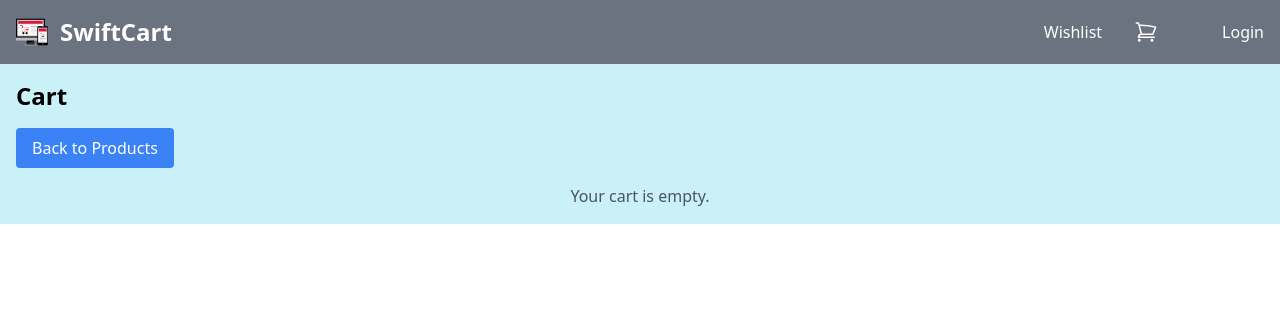
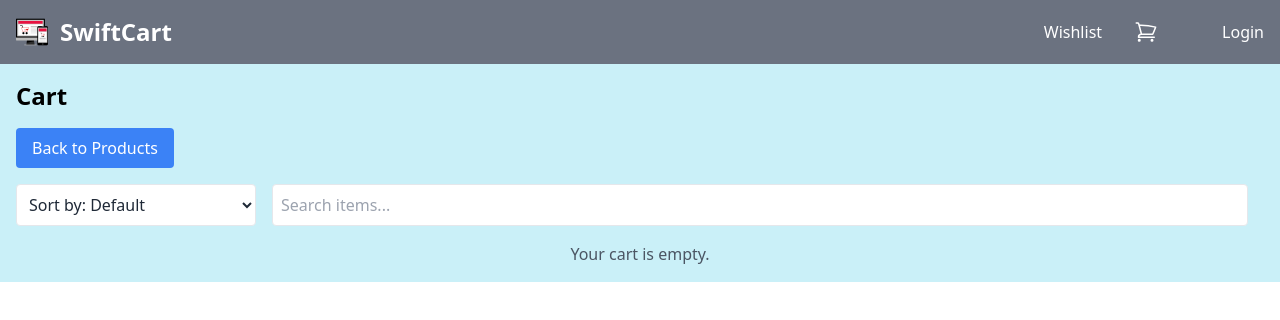
Before and after one commit to LebogangMputle/Module_4_LEBMPU495_JSE2407_GroupA_Lebogang-Mputle_JSF03, a Vue app in the folder Module_4_LEBMPU495_JSE2407_GroupA_Lebogang-Mputle_JSF03/: page /cart in a window 1280 px wide. Shown: the top 320 px of the page. Built offline with nearby package versions, Linux system fonts and the light colour scheme.

Commit message:
"Added sorting and filtering controls to Cart and Wishlist views"

```diff
--- a/Module_4_LEBMPU495_JSE2407_GroupA_Lebogang-Mputle_JSF03/src/views/Cart.vue
+++ b/Module_4_LEBMPU495_JSE2407_GroupA_Lebogang-Mputle_JSF03/src/views/Cart.vue
@@ -2,9 +2,24 @@
   <div class="p-4 bg-[#caf0f8]">
     <h1 class="text-2xl font-semibold mb-4">Cart</h1>
     <button @click="$router.push('/')" class="bg-blue-500 text-white px-4 py-2 rounded hover:bg-blue-600 transition mb-4">Back to Products</button>
-    <div v-if="cart.length === 0" class="text-center text-gray-600">Your cart is empty.</div>
+
+    <!-- Sorting and Filtering Controls -->
+    <div class="flex items-center justify-between mb-4">
+      <div>
+        <select class="p-2 border rounded bg-white text-gray-800" v-model="sortOrder" @change="sortItems">
+          <option value="default">Sort by: Default</option>
+          <option value="price-asc">Sort by: Price - Low to High</option>
+          <option value="price-desc">Sort by: Price - High to Low</option>
+        </select>
+      </div>
+      <div class="flex-1 mx-4">
+        <input type="text" placeholder="Search items..." class="w-full p-2 border rounded bg-white text-gray-800" v-model="searchQuery" @input="filterItems" />
+      </div>
+    </div>
+
+    <div v-if="filteredCart.length === 0" class="text-center text-gray-600">Your cart is empty.</div>
     <div v-else class="grid grid-cols-1 sm:grid-cols-2 md:grid-cols-3 lg:grid-cols-4 gap-6">
-      <div v-for="product in cart" :key="product.id" class="product-card border shadow p-4 bg-white">
+      <div v-for="product in filteredCart" :key="product.id" class="product-card border shadow p-4 bg-white">
         <img :src="product.image" :alt="product.title" class="h-40 w-full object-contain mb-4" />
         <h2 class="text-lg font-semibold mb-2">{{ product.title }}</h2>
         <p class="text-gray-500 mb-2">{{ product.category }}</p>
@@ -17,15 +32,46 @@
 
 <script>
 export default {
+  data() {
+    return {
+      sortOrder: 'default',
+      searchQuery: '',
+      filteredCart: []
+    };
+  },
   computed: {
     cart() {
       return this.$store.getters.cart;
     }
   },
+  watch: {
+    cart: 'updateFilteredCart',
+    sortOrder: 'sortItems',
+    searchQuery: 'filterItems'
+  },
   methods: {
+    updateFilteredCart() {
+      this.filteredCart = [...this.cart];
+      this.sortItems();
+      this.filterItems();
+    },
+    sortItems() {
+      if (this.sortOrder === 'price-asc') {
+        this.filteredCart.sort((a, b) => a.price - b.price);
+      } else if (this.sortOrder === 'price-desc') {
+        this.filteredCart.sort((a, b) => b.price - a.price);
+      }
+    },
+    filterItems() {
+      this.filteredCart = this.cart.filter(product => product.title.toLowerCase().includes(this.searchQuery.toLowerCase()));
+      this.sortItems();
+    },
     removeFromCart(productId) {
       this.$store.commit('removeFromCart', productId);
     }
+  },
+  created() {
+    this.updateFilteredCart();
   }
 };
 </script>
--- a/Module_4_LEBMPU495_JSE2407_GroupA_Lebogang-Mputle_JSF03/src/views/Wishlist.vue
+++ b/Module_4_LEBMPU495_JSE2407_GroupA_Lebogang-Mputle_JSF03/src/views/Wishlist.vue
@@ -2,9 +2,24 @@
   <div class="p-4 bg-[#caf0f8]">
     <h1 class="text-2xl font-semibold mb-4">Wishlist</h1>
     <button @click="$router.push('/')" class="bg-blue-500 text-white px-4 py-2 rounded hover:bg-blue-600 transition mb-4">Back to Products</button>
-    <div v-if="wishlist.length === 0" class="text-center text-gray-600">Your wishlist is empty.</div>
+
+    <!-- Sorting and Filtering Controls -->
+    <div class="flex items-center justify-between mb-4">
+      <div>
+        <select class="p-2 border rounded bg-white text-gray-800" v-model="sortOrder" @change="sortItems">
+          <option value="default">Sort by: Default</option>
+          <option value="price-asc">Sort by: Price - Low to High</option>
+          <option value="price-desc">Sort by: Price - High to Low</option>
+        </select>
+      </div>
+      <div class="flex-1 mx-4">
+        <input type="text" placeholder="Search items..." class="w-full p-2 border rounded bg-white text-gray-800" v-model="searchQuery" @input="filterItems" />
+      </div>
+    </div>
+
+    <div v-if="filteredWishlist.length === 0" class="text-center text-gray-600">Your wishlist is empty.</div>
     <div v-else class="grid grid-cols-1 sm:grid-cols-2 md:grid-cols-3 lg:grid-cols-4 gap-6">
-      <div v-for="product in wishlist" :key="product.id" class="product-card border shadow p-4 bg-white">
+      <div v-for="product in filteredWishlist" :key="product.id" class="product-card border shadow p-4 bg-white">
         <img :src="product.image" :alt="product.title" class="h-40 w-full object-contain mb-4" />
         <h2 class="text-lg font-semibold mb-2">{{ product.title }}</h2>
         <p class="text-gray-500 mb-2">{{ product.category }}</p>
@@ -17,15 +32,46 @@
 
 <script>
 export default {
+  data() {
+    return {
+      sortOrder: 'default',
+      searchQuery: '',
+      filteredWishlist: []
+    };
+  },
   computed: {
     wishlist() {
       return this.$store.getters.wishlist;
     }
   },
+  watch: {
+    wishlist: 'updateFilteredWishlist',
+    sortOrder: 'sortItems',
+    searchQuery: 'filterItems'
+  },
   methods: {
+    updateFilteredWishlist() {
+      this.filteredWishlist = [...this.wishlist];
+      this.sortItems();
+      this.filterItems();
+    },
+    sortItems() {
+      if (this.sortOrder === 'price-asc') {
+        this.filteredWishlist.sort((a, b) => a.price - b.price);
+      } else if (this.sortOrder === 'price-desc') {
+        this.filteredWishlist.sort((a, b) => b.price - a.price);
+      }
+    },
+    filterItems() {
+      this.filteredWishlist = this.wishlist.filter(product => product.title.toLowerCase().includes(this.searchQuery.toLowerCase()));
+      this.sortItems();
+    },
     removeFromWishlist(productId) {
       this.$store.commit('removeFromWishlist', productId);
     }
+  },
+  created() {
+    this.updateFilteredWishlist();
   }
 };
 </script>
```
